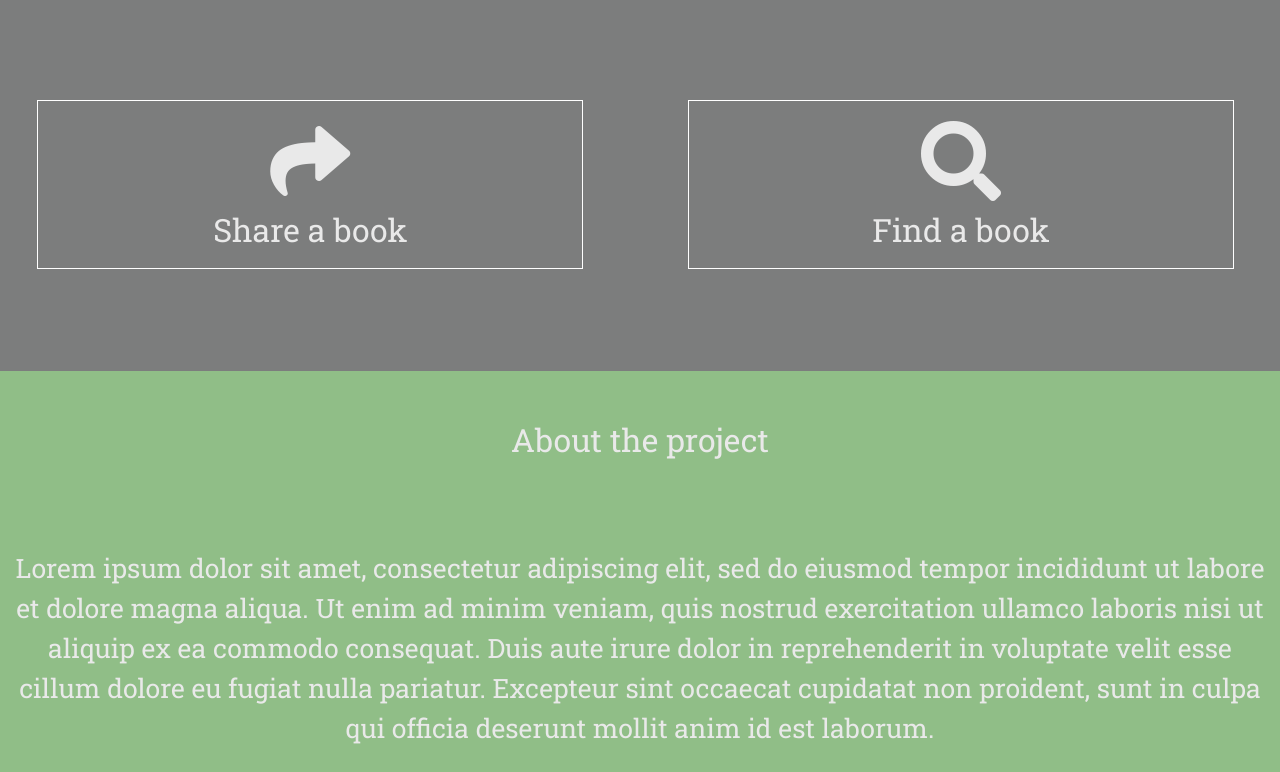
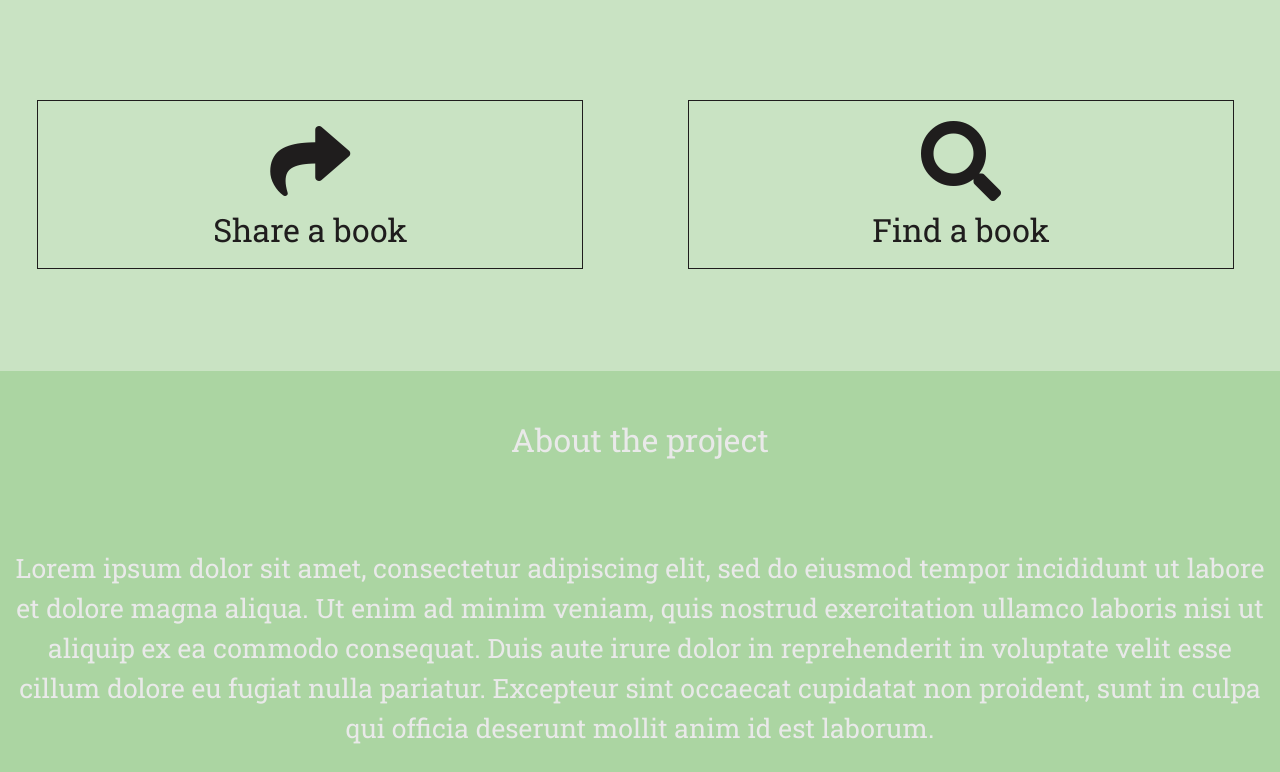
Before and after one commit to Centurion256/BookX, a plain HTML site: page index.html in a window 1280 px wide. Shown: the part 1008-1780 px from the top of the page. Drawn offline with nearby package versions, Linux system fonts and the light colour scheme.

Commit message:
Changed colors and background

```diff
--- a/css/style.css
+++ b/css/style.css
@@ -26,16 +26,25 @@ h1 {
     padding-top: 70px;
     padding-bottom: 70px;
 }
-#pagestyle2 {
+#About {
+    background-color: rgba(112, 184, 98, 0.589);
+    color: #e9e9e9;
+    font-size: 20pt;
+    padding-top: 50px;
+    padding-bottom: 50px;
+}
+
+#pagestyle3 {
     background-color: rgba(107, 168, 95, 0.747);
     color: #e9e9e9;
     font-size: 20pt;
     padding-top: 50px;
     padding-bottom: 50px;
 }
+
 .query-block {
-    background-color: rgba(70, 71, 71, 0.705);
-    color: #e9e9e9;
+    background-color: rgba(163, 207, 153, 0.589);
+    color: #1f1d1d;
     font: 16pt "Roboto Slab";
     padding-top: 50px;
     padding-bottom: 50px;
@@ -68,7 +77,7 @@ h1 {
     align-items: center;
 }
 .service {
-    border: 1px solid #FFF;
+    border: 1px solid #1f1d1d;
     align-items: center;
     margin: 4%;
     display: flex;
@@ -79,7 +88,7 @@ h1 {
     font-size: 80px;
     align-items: center;
     justify-content: center;
-    color: #e9e9e9;
+    color: #1f1d1d;
 
 }
 .service p {
@@ -94,7 +103,7 @@ h1 {
     text-align: center;
 }
 .service:hover {
-    background-color: #000000;
+    background-color: rgba(245, 245, 245, 0.644);
 }
 .service-container {
 
--- a/index.html
+++ b/index.html
@@ -40,7 +40,7 @@
             <a class="nav-link" href="#">Home <span class="sr-only">(current)</span></a>
           </li>
           <li class="nav-item">
-            <a class="nav-link" href="#">About</a>
+            <a class="nav-link" href="#About">About</a>
           </li>
           <li class="nav-item">
             <a class="nav-link" href="#">Share</a>
@@ -99,7 +99,7 @@
 
       </div>
 
-    <div class="container-fluid text-center" id="pagestyle2">
+    <div class="container-fluid text-center" id="About">
 
 
       <h2>About the project</h2>
@@ -114,7 +114,7 @@
             <br></br>
             <p>Please fill in the form below:</p>
     </div>
-    <div id="pagestyle2" class="container-fluid clearfix">
+    <div id="pagestyle3" class="container-fluid clearfix">
     <form action="/db" method="post">
         <div class="form-group center_div col-md-4">
           <label for="first_name"></label>
```
